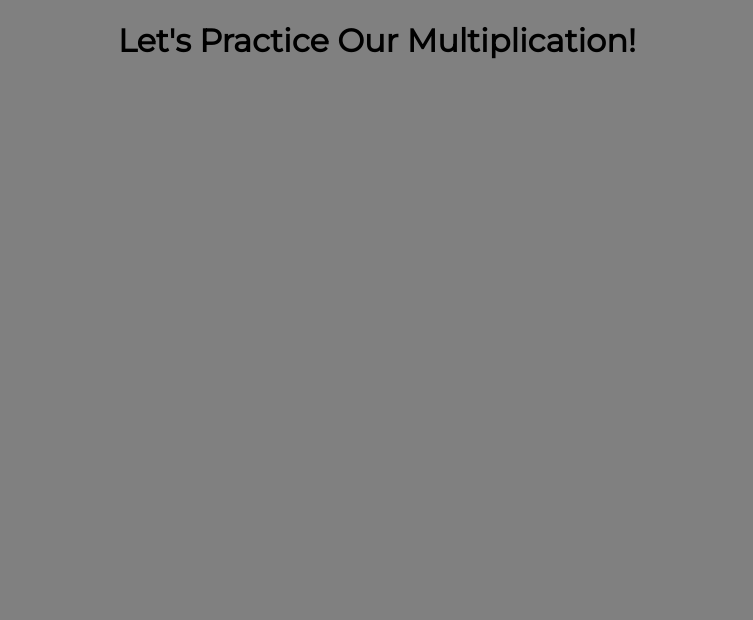
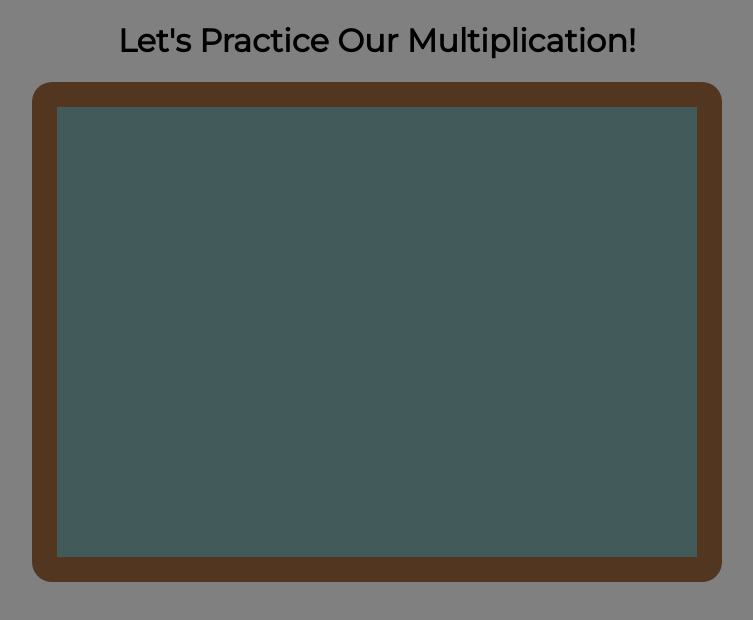
Before and after one commit to AdamKoller/multiplication-table, a plain HTML site: page index.html in a window 1280 px wide. Shown: the whole page, without its empty margins (263-1016 px from the left). Drawn offline with Linux system fonts and the light colour scheme.

Commit message:
Update math.css

```diff
--- a/math.css
+++ b/math.css
@@ -7,7 +7,7 @@ body {
 h1 {
   text-align: center;
 }
-.chalkboard {
+#chalkboard {
 	background-color: #425a5a;
 	border: 25px solid #523620;
 	border-radius: 20px;
@@ -16,4 +16,6 @@ h1 {
 	height: 370px;
 	width: 600px;
 	text-align: center;
+  color: white;
+  font-size: 30px;
 }
```
